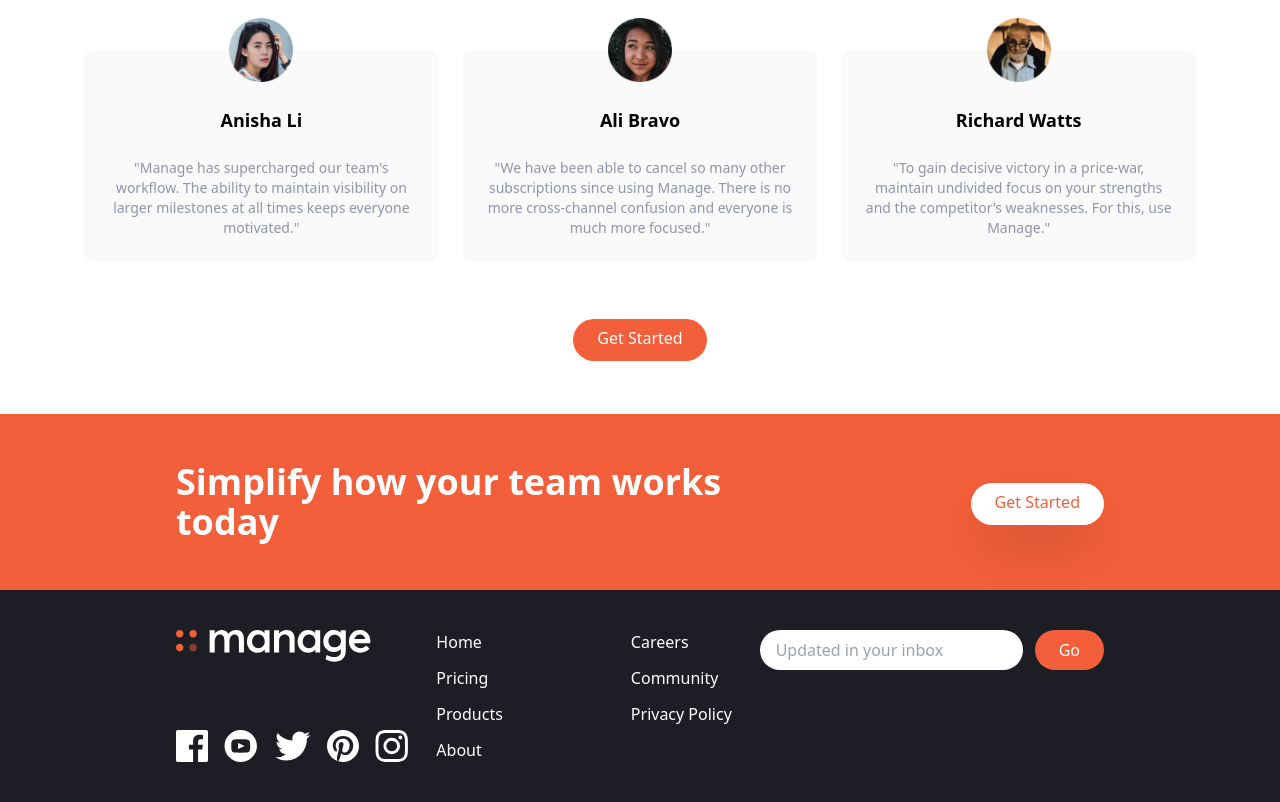
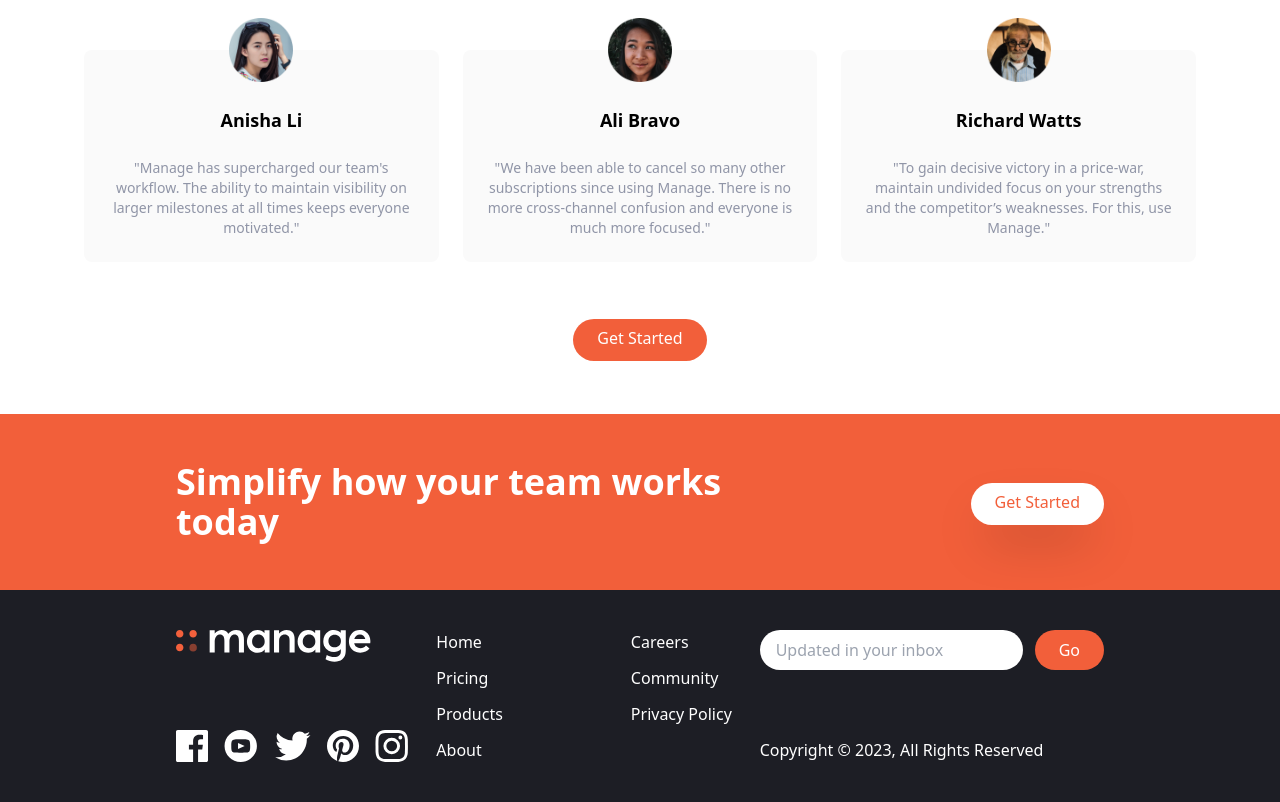
Before and after one commit to vishalicious213/tw-splashboard, a website: page index.html in a window 1280 px wide. Shown: the part 1366-2168 px from the top of the page. Drawn offline with Linux system fonts and the light colour scheme.

Commit message:
added copyright to flex container in footer

```diff
--- a/index.html
+++ b/index.html
@@ -232,6 +232,10 @@
                         <button class="px-6 py-2 text-white rounded-full bg-brightRed hover:bg-brightRedLight focus:outline-none">Go</button>
                     </div>
                 </form>
+
+                <div class="hidden text-white md:block">
+                    Copyright &copy; 2023, All Rights Reserved
+                </div>
             </div>
         </div>
     </footer>
```
